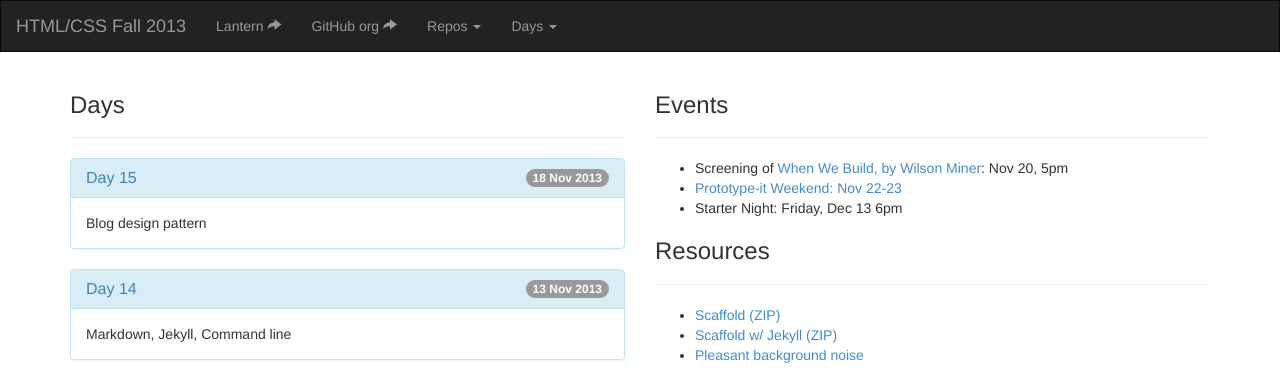
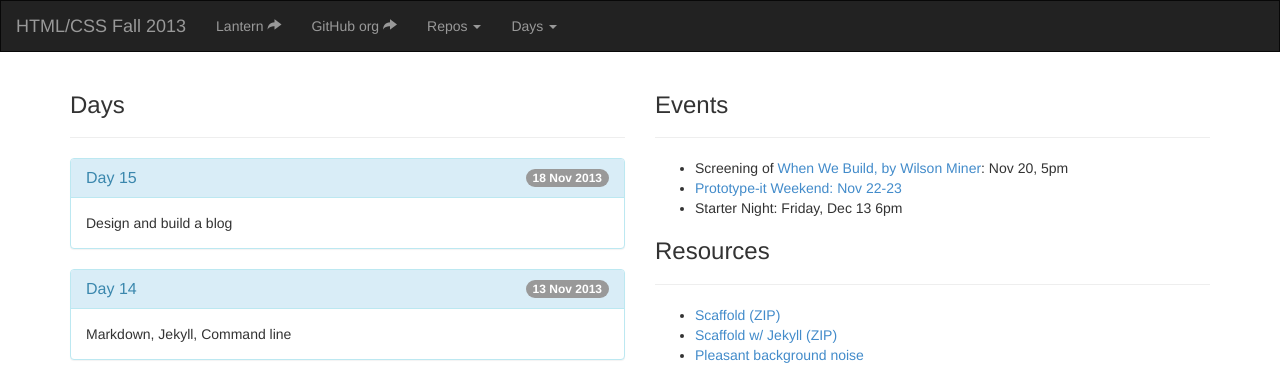
Before and after one commit to tsl-frontend/tsl-frontend.github.io, a Jekyll site: the page built from index.html, in a window 1280 px wide. Shown: the top 378 px of the page. Built offline with Jekyll 4.4.1, drawn with Linux system fonts in a browser that asks for light colours; nearby versions of some CDN libraries; Markdown is read by kramdown in place of the engine named in the settings.

Commit message:
Topic clarification.

```diff
--- a/_posts/2013-11-18-15.md
+++ b/_posts/2013-11-18-15.md
@@ -3,7 +3,7 @@ layout: post
 title:  "Day 15"
 categories: day
 topics:
-    - Blog design pattern
+    - Design and build a blog
 events:
     - "**Wednesday, 5pm** — screening of [When We Build, by Wilson Miner](https://vimeo.com/34017777)"
     - "**Friday - Saturday** — [Prototype-It Weekend](/events/prototype-it.html)"
```
